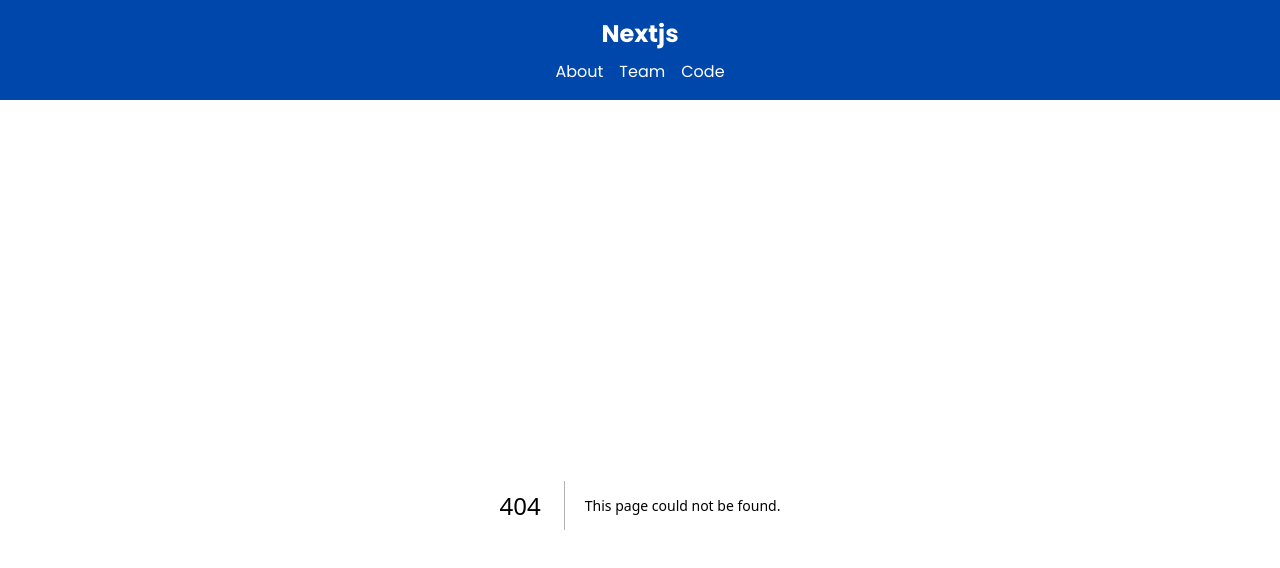
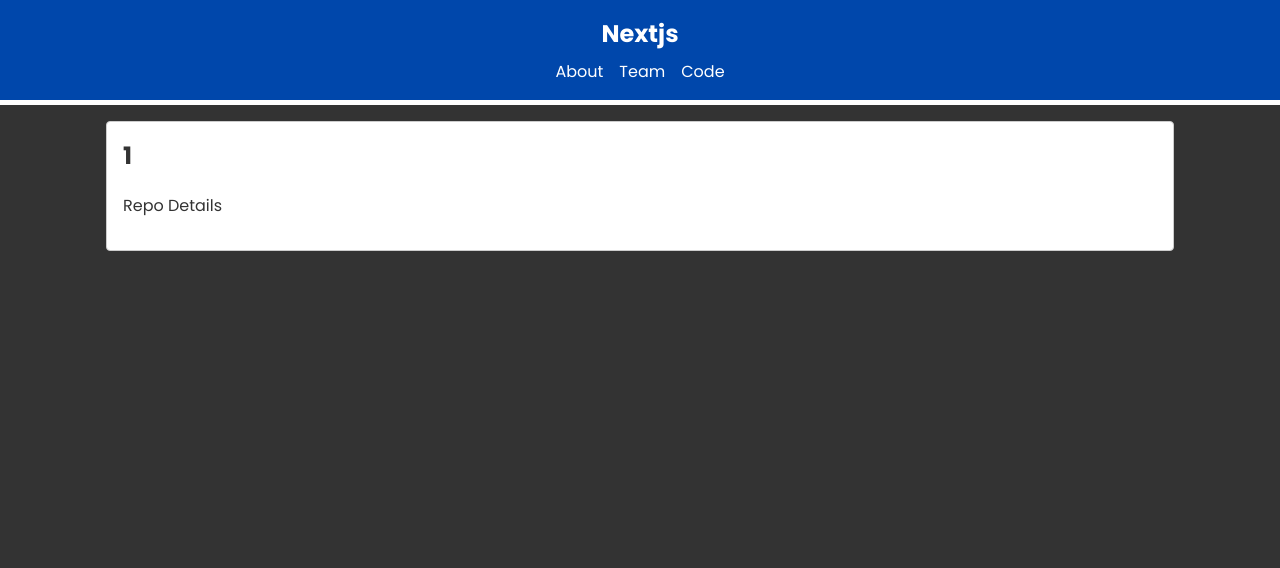
Before and after one commit to jaebungs/nextjs-crash, a Next.js app: page /code/repos/1 in a window 1280 px wide. Before the commit this address had no page. Shown: the top 568 px of the page. Built offline with nearby package versions, Linux system fonts and the light colour scheme.

Commit message:
dynamic routing

```diff
--- /dev/null
+++ b/app/code/repos/[name]/page.jsx
@@ -0,0 +1,11 @@
+const RepoPage = ({ params: { name } }) => {
+  return (
+    <div className="card">
+        {/* <h2>{params.name}</h2> */}
+        <h2>{name}</h2>
+        <p>Repo Details</p>
+    </div>
+  )
+}
+
+export default RepoPage
```
